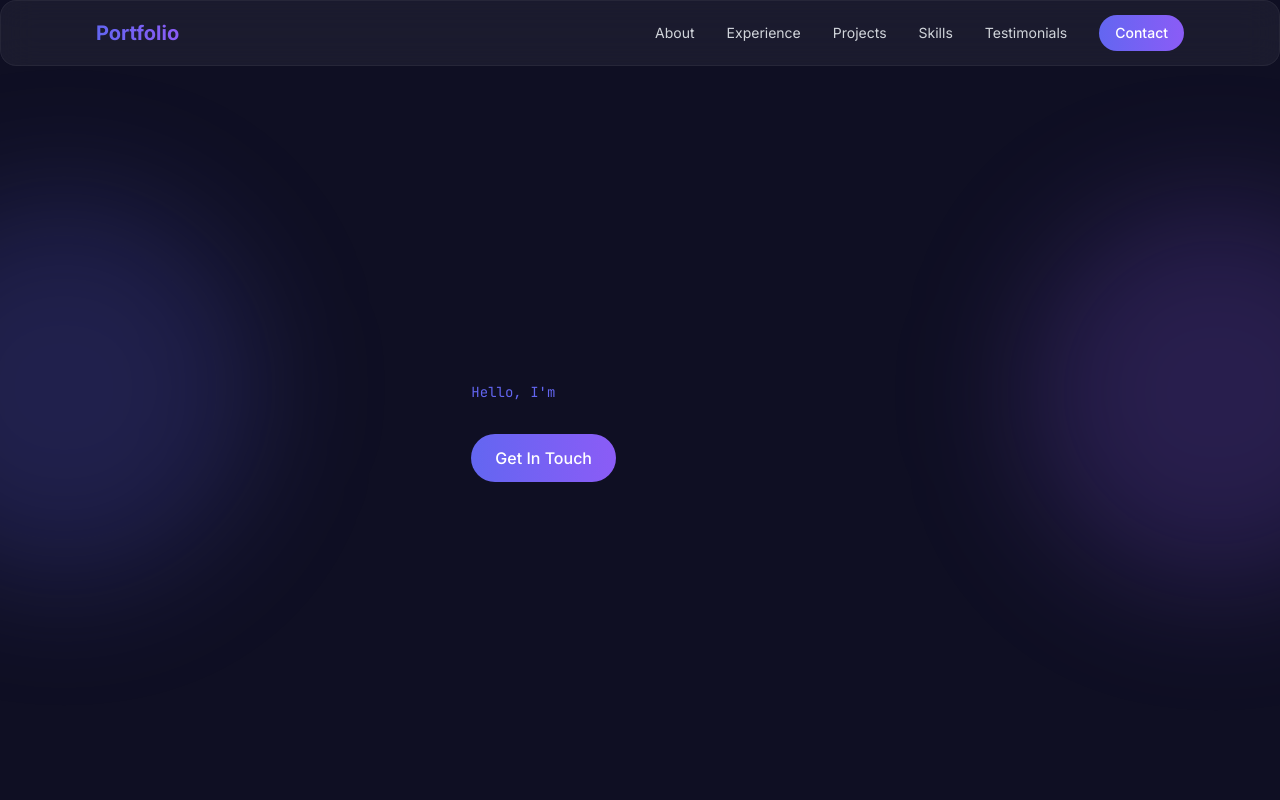
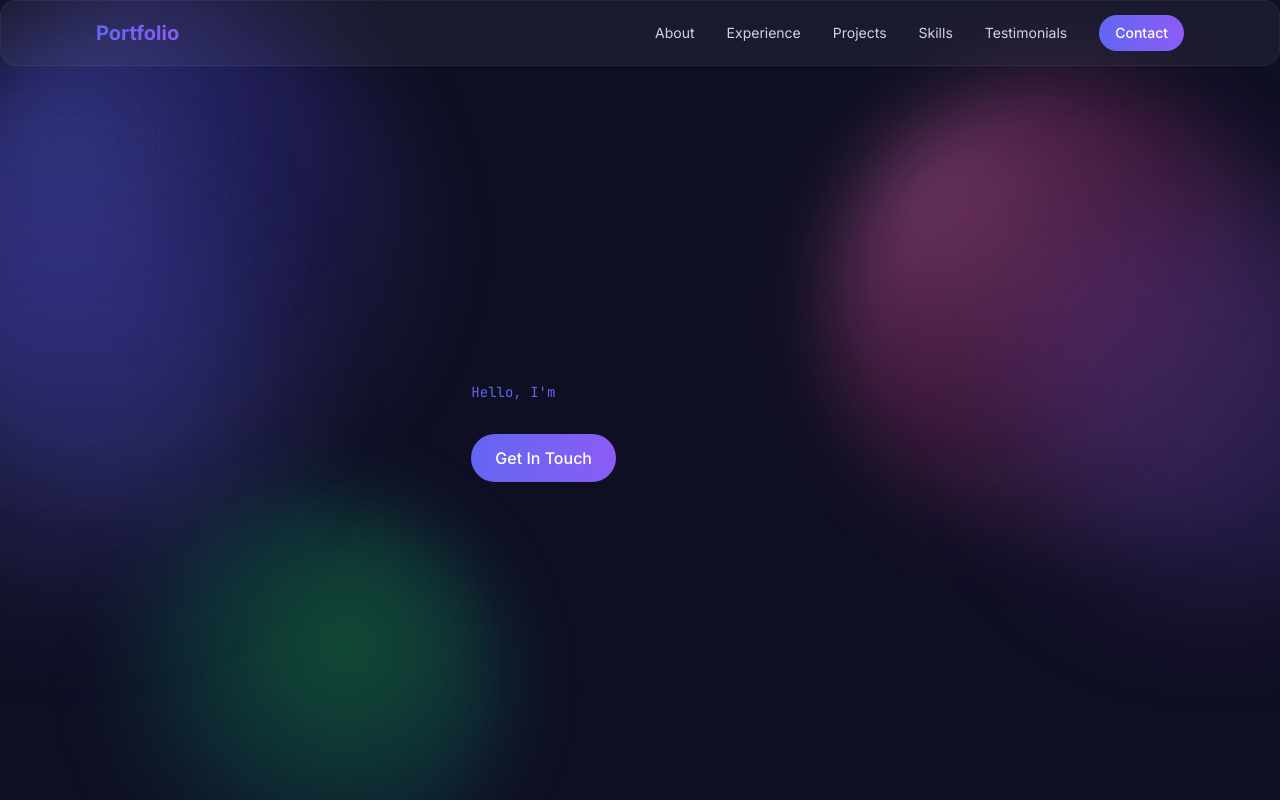
Before and after one commit to vivekrathod260/PersonalWebsite, an Angular app in the folder Web/ClientApp/: page / in a window 1280 px wide. Shown: the top 800 px of the page. Built offline with nearby package versions, Linux system fonts and the light colour scheme; no server answers.

Commit message:
Added background blob movement

```diff
--- a/Web/ClientApp/src/index.html
+++ b/Web/ClientApp/src/index.html
@@ -8,6 +8,13 @@
   <link rel="icon" type="image/x-icon" href="favicon.ico">
 </head>
 <body>
+  <!-- Decorative animated background blobs (behind glassmorphism content) -->
+  <div id="bg-blobs" aria-hidden="true">
+    <div class="blob blob-1"></div>
+    <div class="blob blob-2"></div>
+    <div class="blob blob-3"></div>
+  </div>
+
   <app-root></app-root>
 </body>
 </html>
--- a/Web/ClientApp/src/styles.css
+++ b/Web/ClientApp/src/styles.css
@@ -63,3 +63,95 @@
     @apply text-gray-400 text-lg mb-12;
   }
 }
+
+/* Animated background blobs behind glass panels */
+#bg-blobs {
+  position: fixed;
+  inset: 0;
+  pointer-events: none;
+  z-index: 0; /* behind app content which should be z-index: auto/1 */
+  overflow: hidden;
+}
+
+.blob {
+  position: absolute;
+  border-radius: 9999px;
+  /* slightly less blur so shape is more visible */
+  filter: blur(36px) saturate(1.05) contrast(1.02);
+  opacity: 0.85;
+  transform: translate3d(0,0,0);
+  mix-blend-mode: screen; /* make colors pop against dark background */
+}
+
+.blob::before {
+  content: '';
+  display: block;
+  width: 100%;
+  height: 100%;
+  border-radius: inherit;
+}
+
+.blob-1 {
+  width: 520px;
+  height: 520px;
+  left: -6%;
+  top: -4%;
+  background: radial-gradient(circle at 30% 30%, rgba(99,102,241,0.5), rgba(79,70,229,0.28) 40%, rgba(99,102,241,0.08) 70%);
+  /* faster and more pronounced motion */
+  animation: blob-move-1 10s ease-in-out infinite;
+}
+
+.blob-2 {
+  width: 460px;
+  height: 460px;
+  right: -4%;
+  top: 12%;
+  background: radial-gradient(circle at 20% 20%, rgba(244,114,182,0.45), rgba(236,72,153,0.24) 40%, rgba(236,72,153,0.06) 70%);
+  animation: blob-move-2 14s ease-in-out infinite;
+  transform-origin: center;
+}
+
+.blob-3 {
+  width: 420px;
+  height: 420px;
+  left: 14%;
+  bottom: -6%;
+  background: radial-gradient(circle at 60% 40%, rgba(34,197,94,0.42), rgba(16,185,129,0.22) 40%, rgba(16,185,129,0.04) 70%);
+  animation: blob-move-3 13s ease-in-out infinite;
+}
+
+@keyframes blob-move-1 {
+  0% { transform: translate(0,0) rotate(0deg) scale(1); opacity: 0.85; }
+  20% { transform: translate(8vw, 6vh) rotate(6deg) scale(1.08); opacity: 0.95; }
+  40% { transform: translate(4vw, -4vh) rotate(-4deg) scale(0.96); opacity: 0.8; }
+  60% { transform: translate(-6vw, 8vh) rotate(3deg) scale(1.02); opacity: 0.9; }
+  100% { transform: translate(0,0) rotate(0deg) scale(1); opacity: 0.85; }
+}
+
+@keyframes blob-move-2 {
+  0% { transform: translate(0,0) rotate(0deg) scale(1); opacity: 0.8; }
+  25% { transform: translate(-8vw, -6vh) rotate(-8deg) scale(1.06); opacity: 0.95; }
+  50% { transform: translate(6vw, 6vh) rotate(4deg) scale(0.98); opacity: 0.85; }
+  100% { transform: translate(0,0) rotate(0deg) scale(1); opacity: 0.8; }
+}
+
+@keyframes blob-move-3 {
+  0% { transform: translate(0,0) rotate(0deg) scale(1); opacity: 0.8; }
+  15% { transform: translate(10vw, -8vh) rotate(8deg) scale(1.05); opacity: 0.95; }
+  45% { transform: translate(-8vw, 8vh) rotate(-6deg) scale(0.94); opacity: 0.82; }
+  100% { transform: translate(0,0) rotate(0deg) scale(1); opacity: 0.8; }
+}
+
+/* Ensure main app renders above blobs */
+app-root, #app-root, .app-root {
+  position: relative;
+  z-index: 1;
+}
+
+/* Respect reduced motion preference */
+@media (prefers-reduced-motion: reduce) {
+  .blob, .blob::before {
+    animation: none !important;
+    transition: none !important;
+  }
+}
```
